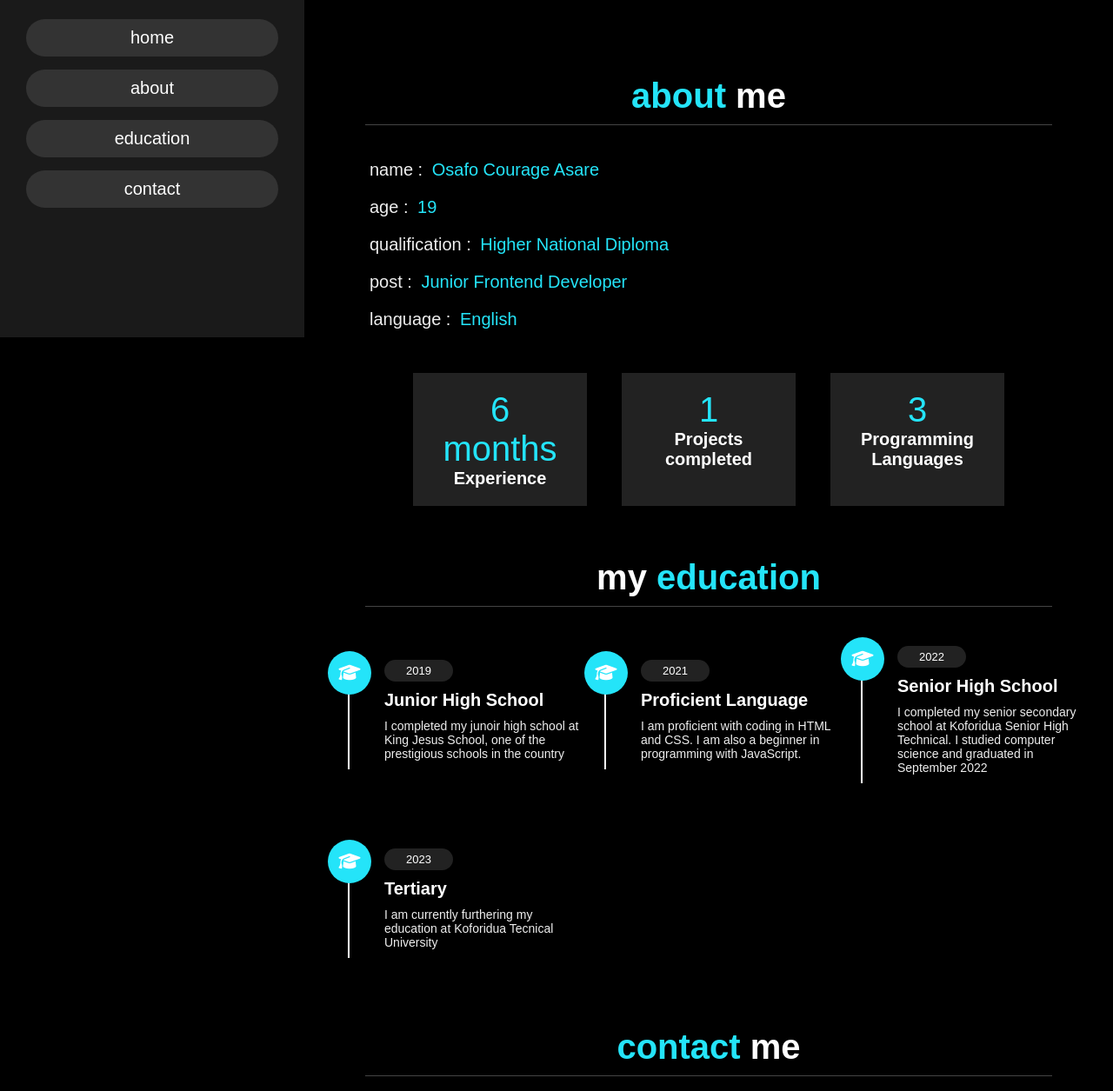
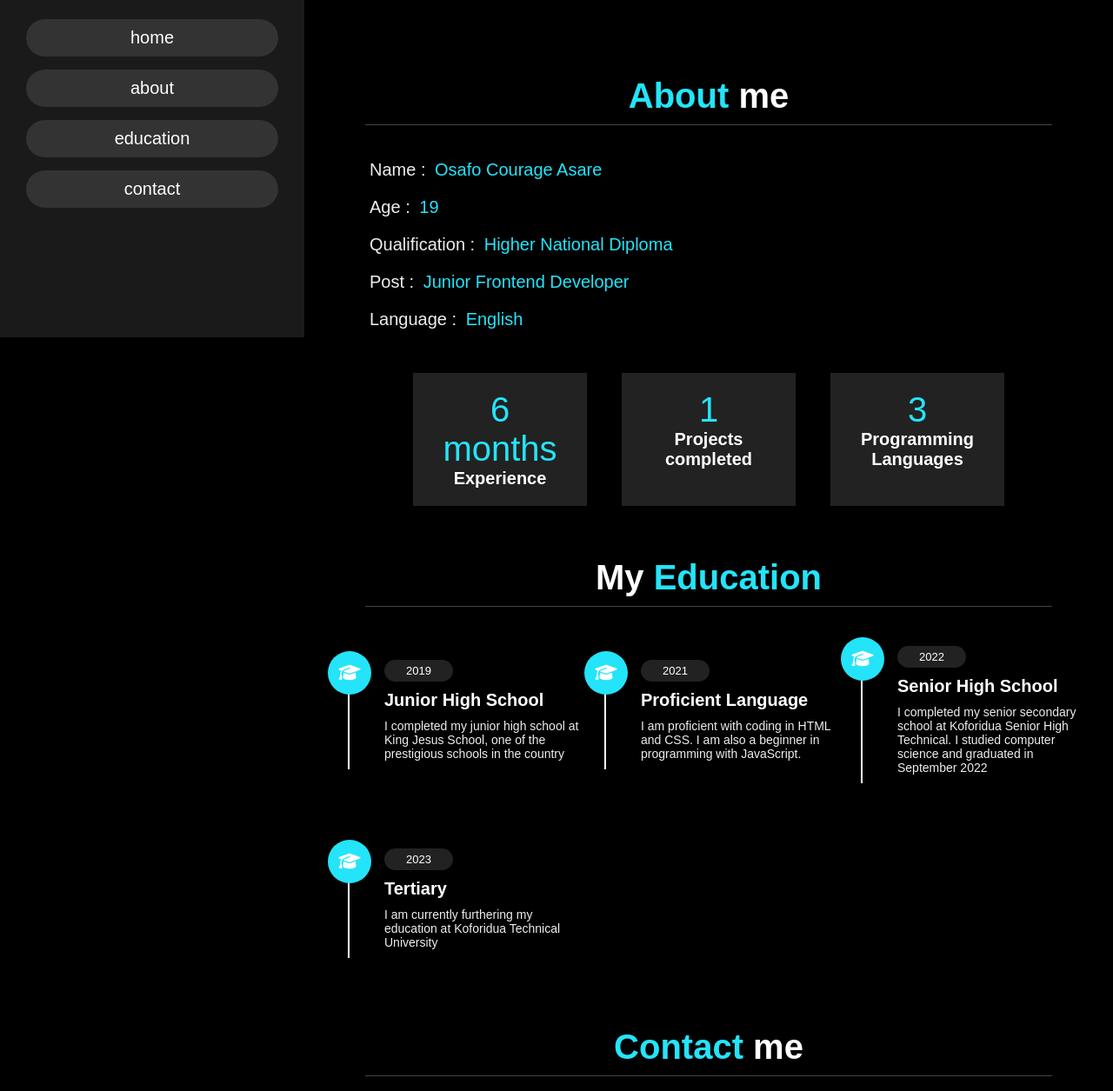
Before and after one commit to Courageosafo/courageosafo.github.io, a plain HTML site: page index.html in a window 1280 px wide. Shown: the part 412-1667 px from the top of the page at 87% size. Drawn offline with nearby package versions, Linux system fonts and the light colour scheme.

Commit message:
Update index.html

```diff
--- a/index.html
+++ b/index.html
@@ -63,16 +63,16 @@
 
 <section class="about" id="about">
 
-<h1 class="heading"> <span>about</span> me </h1>
+<h1 class="heading"> <span>About</span> me </h1>
 
 <div class="row">
 
     <div class="info">
-        <h3> <span> name : </span> Osafo Courage Asare</h3>
-        <h3> <span> age : </span> 19 </h3>
-        <h3> <span> qualification : </span> Higher National Diploma </h3>
-        <h3> <span> post : </span> Junior Frontend Developer </h3>
-        <h3> <span> language : </span> English </h3>
+        <h3> <span> Name : </span> Osafo Courage Asare</h3>
+        <h3> <span> Age : </span> 19 </h3>
+        <h3> <span> Qualification : </span> Higher National Diploma </h3>
+        <h3> <span> Post : </span> Junior Frontend Developer </h3>
+        <h3> <span> Language : </span> English </h3>
     </div>
 
 
@@ -107,7 +107,7 @@
 
 <section class="education" id="education">
 
-<h1 class="heading"> my <span>education</span> </h1>
+<h1 class="heading"> My <span>Education</span> </h1>
 
 <div class="box-container">
 
@@ -115,7 +115,7 @@
         <i class="fas fa-graduation-cap"></i>
         <span>2019</span>
         <h3>Junior High School</h3>
-        <p>I completed my junoir high school at King Jesus School, one of the prestigious schools in the country</p>
+        <p>I completed my junior high school at King Jesus School, one of the prestigious schools in the country</p>
     </div>
 
     <div class="box">
@@ -136,7 +136,7 @@
         <i class="fas fa-graduation-cap"></i>
         <span>2023</span>
         <h3>Tertiary</h3>
-        <p>I am currently furthering my education at Koforidua Tecnical University</p>
+        <p>I am currently furthering my education at Koforidua Technical University</p>
     </div>
 
 
@@ -154,13 +154,13 @@
 
 <section class="contact" id="contact">
 
-<h1 class="heading"> <span>contact</span> me </h1>
+<h1 class="heading"> <span>Contact</span> me </h1>
 
 <div class="row">
 
     <div class="content">
 
-        <h3 class="title">contact info</h3>
+        <h3 class="title">Contact info</h3>
 
         <div class="info">
             <h3> <i class="fa-regular fa-envelope"></i>courageasare30@gmail.com</h3>
```
